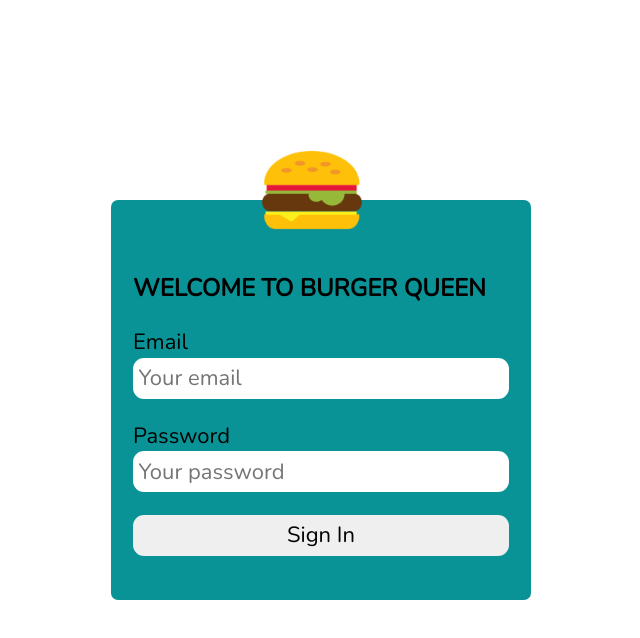
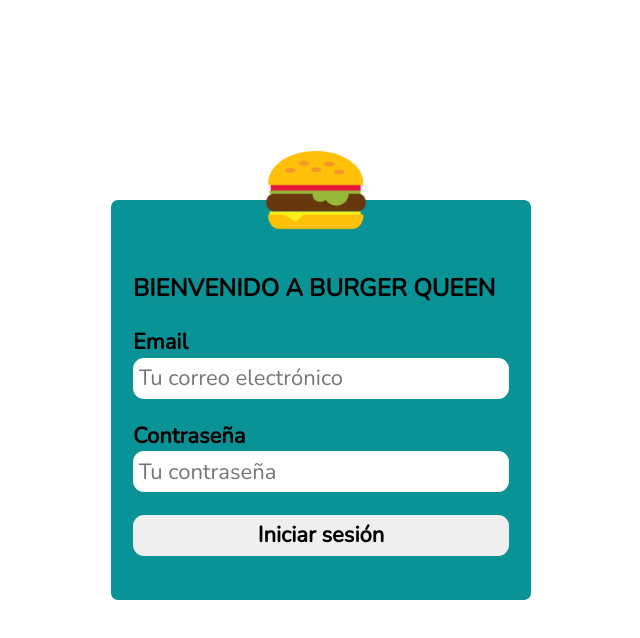
Before and after one commit to MarFueGit/burger-queen-api-client, a React (Vite) app: page /login in a window 1280 px wide. Shown: the top 638 px of the page, without its empty margins (319-959 px from the left). Built offline with nearby package versions, Linux system fonts and the light colour scheme.

Commit message:
se hizo cambios en los test

```diff
--- a/src/components/IngresarPedido.tsx
+++ b/src/components/IngresarPedido.tsx
@@ -121,7 +121,6 @@
             <thead>
               <tr>
                 <th>Item</th>
-
                 <th>Precio</th>
                 <th>Cantidad</th>
                 <th>Acción</th>
@@ -157,7 +156,6 @@
                   <button
                     className="button-table"
                     onClick={() => {
-                      console.log("ACA");
                       setConfirm(true);
                     }}
                   >
--- a/src/components/Login.css
+++ b/src/components/Login.css
@@ -62,7 +62,7 @@
     top: -60px;
     bottom: 0;
     right: 0;
-    left: 36%;
+    left: 37%;
   }
 
   form {
@@ -87,6 +87,7 @@
   label,
   .boton-sign {
     margin-top: 1rem;
+    font-weight: bold;
   }
 
   .boton-sign:hover{
--- a/src/components/Login.tsx
+++ b/src/components/Login.tsx
@@ -39,23 +39,23 @@
       ) : null}
       <section className="section-login">
         <img className="logo-burger" src={LogoBurguer} alt="logo burguer" />
-        <h1>WELCOME TO BURGER QUEEN</h1>
+        <h1>BIENVENIDO A BURGER QUEEN</h1>
         <form action="">
           <label htmlFor="">Email</label>
           <input
             type="email"
             name="email"
-            placeholder="Your email"
+            placeholder="Tu correo electrónico"
             data-testid={"inputEmail"}
             onChange={(event) => setEmail(event.target.value)}
             value={email}
           />
 
-          <label htmlFor="">Password </label>
+          <label htmlFor="">Contraseña </label>
           <input
             type="password"
             name="password"
-            placeholder="Your password"
+            placeholder="Tu contraseña"
             data-testid={"inputPassword"}
             onChange={(event) => setPassword(event.target.value)}
             value={password}
@@ -80,7 +80,7 @@
               }
             }}
           >
-            Sign In
+            Iniciar sesión
           </button>
           {/* <p className="need-account">
             Need an Account? <br />
--- a/src/firebase.ts
+++ b/src/firebase.ts
@@ -10,8 +10,8 @@
   projectId: "burger-queen-mary",
   storageBucket: "burger-queen-mary.appspot.com",
   messagingSenderId: "288868150071",
-  appId: "1:288868150071:web:1d572fbfbb26ec7ef2c8b2"
+  appId: "1:288868150071:web:1d572fbfbb26ec7ef2c8b2",
 };
 
 // Initialize Firebase
-const app = initializeApp(firebaseConfig);
+export const app = initializeApp(firebaseConfig);
```
Also changed, not shown: 1 other file (tests, documents, lock files or other folders).
